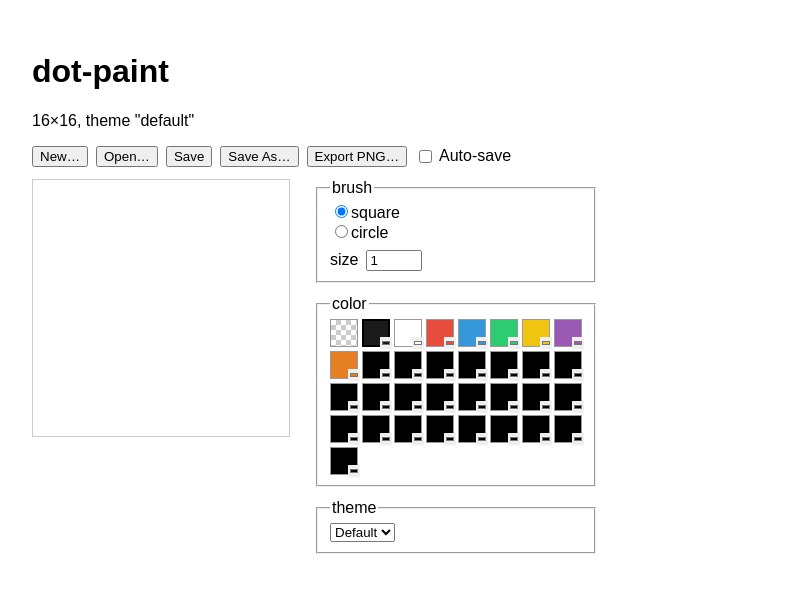
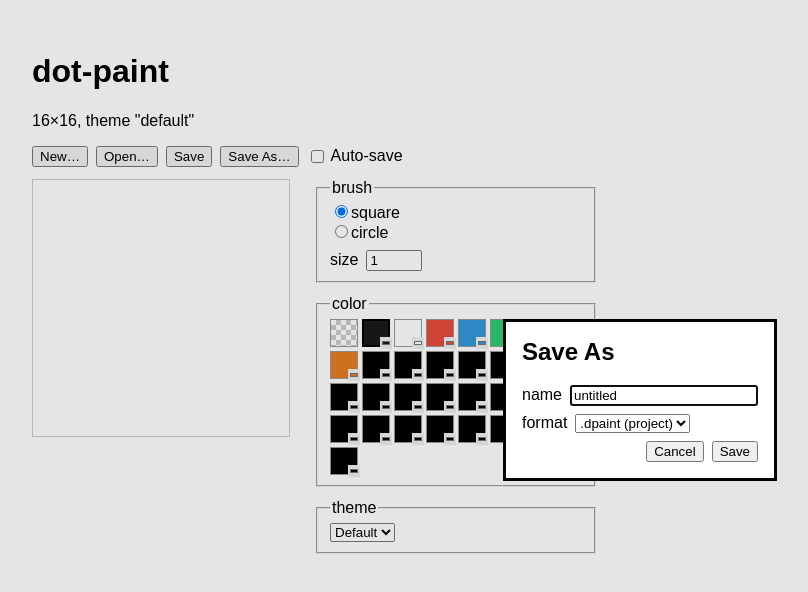
Before and after one commit to jiebanh/dot-paint, a React (Vite) app in the folder packages/web/: page / in a window 1280 px wide. Both pictures are taken after a click on the button "Save As…". Shown: the top 592 px of the page, without its empty margins (0-808 px from the left). Built offline with nearby package versions, Linux system fonts and the light colour scheme.

Commit message:
feat: integrate save-as

```diff
--- a/packages/web/src/components/FileMenu.tsx
+++ b/packages/web/src/components/FileMenu.tsx
@@ -2,6 +2,7 @@ import { deserialize, Document, serialize } from "@dot-paint/core";
 import { useEffect, useRef, useState } from "react";
 import { loadAutosave, saveAutosave } from "../io/autosave";
 import {
+  DPAINT_PICKER_TYPES,
   downloadDpaintFile,
   openDpaintFile,
   pickSaveHandle,
@@ -10,6 +11,7 @@ import {
   writeToHandle,
 } from "../io/fileIO";
 import { exportPng } from "../io/pngExport";
+import { type SaveFormat, SaveAsDialog } from "./SaveAsDialog";
 
 interface FileMenuProps {
   document: Document;
@@ -81,62 +83,62 @@ export function FileMenu({ document: doc, onOpen }: FileMenuProps) {
     }
   }
 
-  /** Resolves a destination and writes to it. `forcePrompt` makes "Save As" always ask, even when one is already known. */
-  async function saveTo(forcePrompt: boolean) {
+  /** Writes back to the known file, resolving a destination first if none is known yet. Always .dpaint. */
+  async function handleSave() {
+    try {
       const json = serialize(doc.getState());
 
-    if (!forcePrompt && handleRef.current) {
+      if (handleRef.current) {
         await writeToHandle(handleRef.current, json);
-      return;
-    }
-
-    if (supportsFileSystemAccess()) {
-      const handle = await pickSaveHandle(filenameRef.current ?? DEFAULT_NAME);
+      } else if (supportsFileSystemAccess()) {
+        const handle = await pickSaveHandle(filenameRef.current ?? DEFAULT_NAME, DPAINT_PICKER_TYPES);
         if (!handle) return; // user cancelled
         await writeToHandle(handle, json);
         handleRef.current = handle;
         filenameRef.current = handle.name;
-      return;
-    }
-
-    if (!forcePrompt && filenameRef.current) {
+      } else if (filenameRef.current) {
         downloadDpaintFile(json, filenameRef.current);
-      return;
-    }
-
-    const name = promptFileName(filenameRef.current ?? DEFAULT_NAME);
+      } else {
+        const name = promptFileName(DEFAULT_NAME);
         if (name === null) return; // user cancelled
         downloadDpaintFile(json, name);
         filenameRef.current = name;
       }
-
-  async function handleSave() {
-    try {
-      await saveTo(false);
       setError(null);
     } catch (err) {
       setError(err instanceof Error ? err.message : String(err));
     }
   }
 
-  async function handleSaveAs() {
+  /** Always resolves a new destination, in the name/format the user chose in the dialog. */
+  async function handleSaveAs(name: string, format: SaveFormat) {
     try {
-      await saveTo(true);
+      if (format === "png") {
+        await exportPng(doc.getState(), name);
+        setError(null);
+        return;
+      }
+
+      const fullName = name.endsWith(".dpaint") ? name : `${name}.dpaint`;
+      const json = serialize(doc.getState());
+
+      if (supportsFileSystemAccess()) {
+        const handle = await pickSaveHandle(fullName, DPAINT_PICKER_TYPES);
+        if (!handle) return; // user cancelled
+        await writeToHandle(handle, json);
+        handleRef.current = handle;
+        filenameRef.current = handle.name;
+      } else {
+        downloadDpaintFile(json, fullName);
+        filenameRef.current = fullName;
+      }
       setError(null);
     } catch (err) {
       setError(err instanceof Error ? err.message : String(err));
     }
   }
 
-  async function handleExportPng() {
-    try {
-      const name = (filenameRef.current ?? DEFAULT_NAME).replace(/\.dpaint$/, "");
-      await exportPng(doc.getState(), name);
-      setError(null);
-    } catch (err) {
-      setError(err instanceof Error ? err.message : String(err));
-    }
-  }
+  const suggestedName = (filenameRef.current ?? DEFAULT_NAME).replace(/\.dpaint$/, "");
 
   return (
     <div style={{ display: "flex", gap: 8, alignItems: "center" }}>
@@ -146,12 +148,7 @@ export function FileMenu({ document: doc, onOpen }: FileMenuProps) {
       <button type="button" onClick={handleSave}>
         Save
       </button>
-      <button type="button" onClick={handleSaveAs}>
-        Save As…
-      </button>
-      <button type="button" onClick={handleExportPng}>
-        Export PNG…
-      </button>
+      <SaveAsDialog suggestedName={suggestedName} onSave={handleSaveAs} />
       <label style={{ display: "flex", alignItems: "center", gap: 4 }}>
         <input type="checkbox" checked={autoSave} onChange={(e) => setAutoSave(e.target.checked)} />
         Auto-save
--- /dev/null
+++ b/packages/web/src/components/SaveAsDialog.tsx
@@ -0,0 +1,70 @@
+import { type FormEvent, useRef, useState } from "react";
+
+export type SaveFormat = "dpaint" | "png";
+
+interface SaveAsDialogProps {
+  suggestedName: string;
+  onSave: (name: string, format: SaveFormat) => void;
+}
+
+export function SaveAsDialog({ suggestedName, onSave }: SaveAsDialogProps) {
+  const dialogRef = useRef<HTMLDialogElement>(null);
+  const [name, setName] = useState(suggestedName);
+  const [format, setFormat] = useState<SaveFormat>("dpaint");
+  const [error, setError] = useState<string | null>(null);
+
+  function open() {
+    setName(suggestedName);
+    setError(null);
+    dialogRef.current?.showModal();
+  }
+
+  function handleSubmit(e: FormEvent) {
+    e.preventDefault();
+    if (!name.trim()) {
+      setError("ファイル名を入力してください");
+      return;
+    }
+    onSave(name.trim(), format);
+    dialogRef.current?.close();
+  }
+
+  return (
+    <>
+      <button type="button" onClick={open}>
+        Save As…
+      </button>
+      <dialog ref={dialogRef}>
+        <form onSubmit={handleSubmit}>
+          <h2 style={{ marginTop: 0 }}>Save As</h2>
+          <label style={{ display: "block", marginBottom: 8 }}>
+            name
+            <input
+              value={name}
+              onChange={(e) => setName(e.target.value)}
+              style={{ marginLeft: 8, width: 180 }}
+            />
+          </label>
+          <label style={{ display: "block", marginBottom: 8 }}>
+            format
+            <select
+              value={format}
+              onChange={(e) => setFormat(e.target.value as SaveFormat)}
+              style={{ marginLeft: 8 }}
+            >
+              <option value="dpaint">.dpaint (project)</option>
+              <option value="png">.png (image)</option>
+            </select>
+          </label>
+          {error && <p style={{ color: "crimson" }}>{error}</p>}
+          <div style={{ display: "flex", gap: 8, justifyContent: "flex-end" }}>
+            <button type="button" onClick={() => dialogRef.current?.close()}>
+              Cancel
+            </button>
+            <button type="submit">Save</button>
+          </div>
+        </form>
+      </dialog>
+    </>
+  );
+}
--- a/packages/web/src/io/fileIO.ts
+++ b/packages/web/src/io/fileIO.ts
@@ -4,10 +4,10 @@ export interface OpenResult {
   handle?: FileSystemFileHandle;
 }
 
-const PICKER_TYPES = [
+export const DPAINT_PICKER_TYPES: FilePickerAcceptType[] = [
   {
     description: "dot-paint document",
-    accept: { "application/json": [".dpaint"] as `.${string}`[] },
+    accept: { "application/json": [".dpaint"] },
   },
 ];
 
@@ -23,7 +23,7 @@ export async function openDpaintFile(): Promise<OpenResult | null> {
   if (supportsFileSystemAccess()) {
     let handles: FileSystemFileHandle[];
     try {
-      handles = await window.showOpenFilePicker({ types: PICKER_TYPES });
+      handles = await window.showOpenFilePicker({ types: DPAINT_PICKER_TYPES });
     } catch (err) {
       if (isAbortError(err)) return null;
       throw err;
@@ -61,7 +61,7 @@ export async function writeToHandle(handle: FileSystemFileHandle, data: string |
 /** Always asks the user to choose a destination. Returns undefined if they cancel. */
 export async function pickSaveHandle(
   suggestedName: string,
-  types: FilePickerAcceptType[] = PICKER_TYPES,
+  types: FilePickerAcceptType[] = DPAINT_PICKER_TYPES,
 ): Promise<FileSystemFileHandle | undefined> {
   try {
     return await window.showSaveFilePicker({ suggestedName, types });
```
Lines whose indentation alone changed are shown as unchanged.
